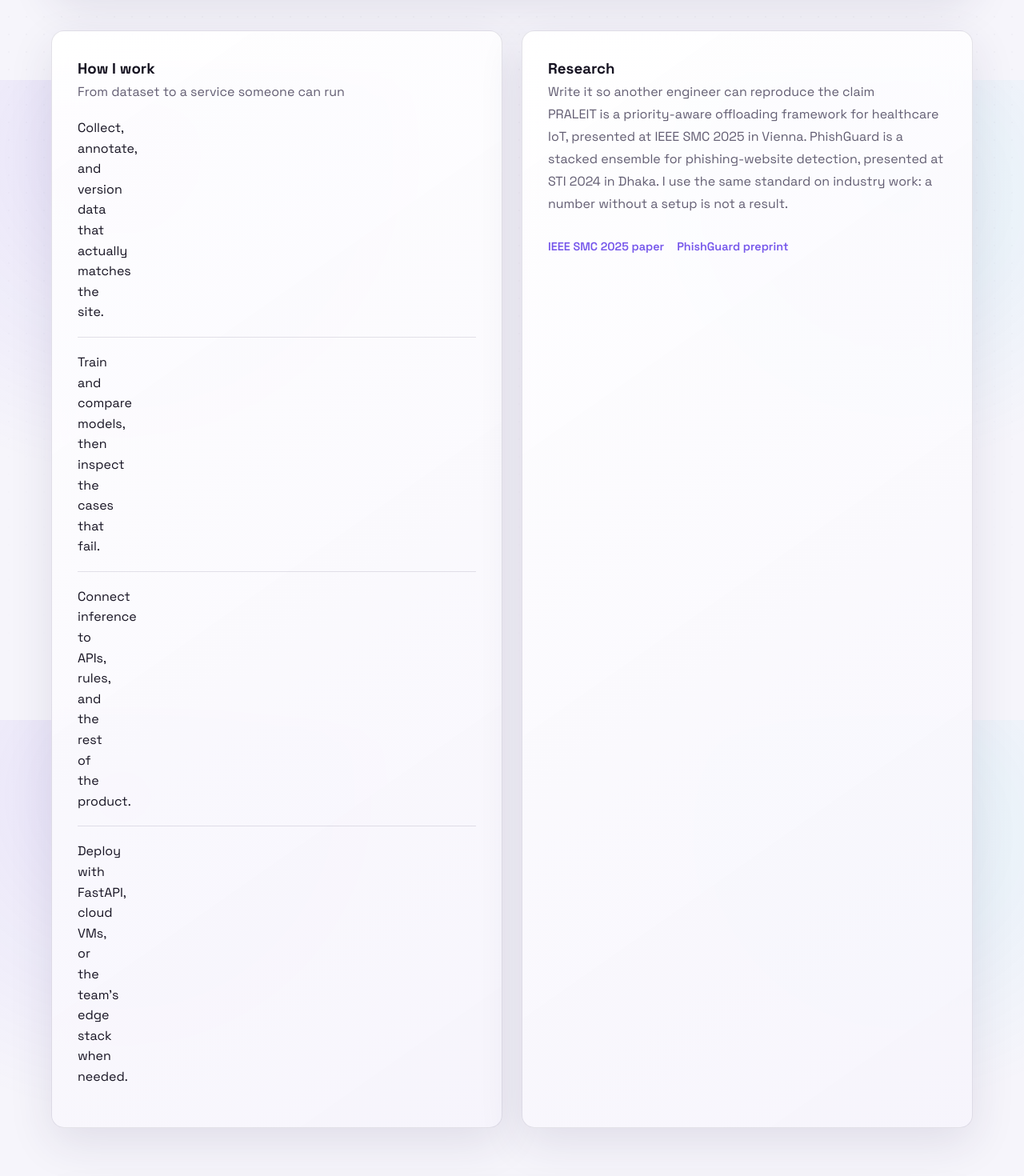
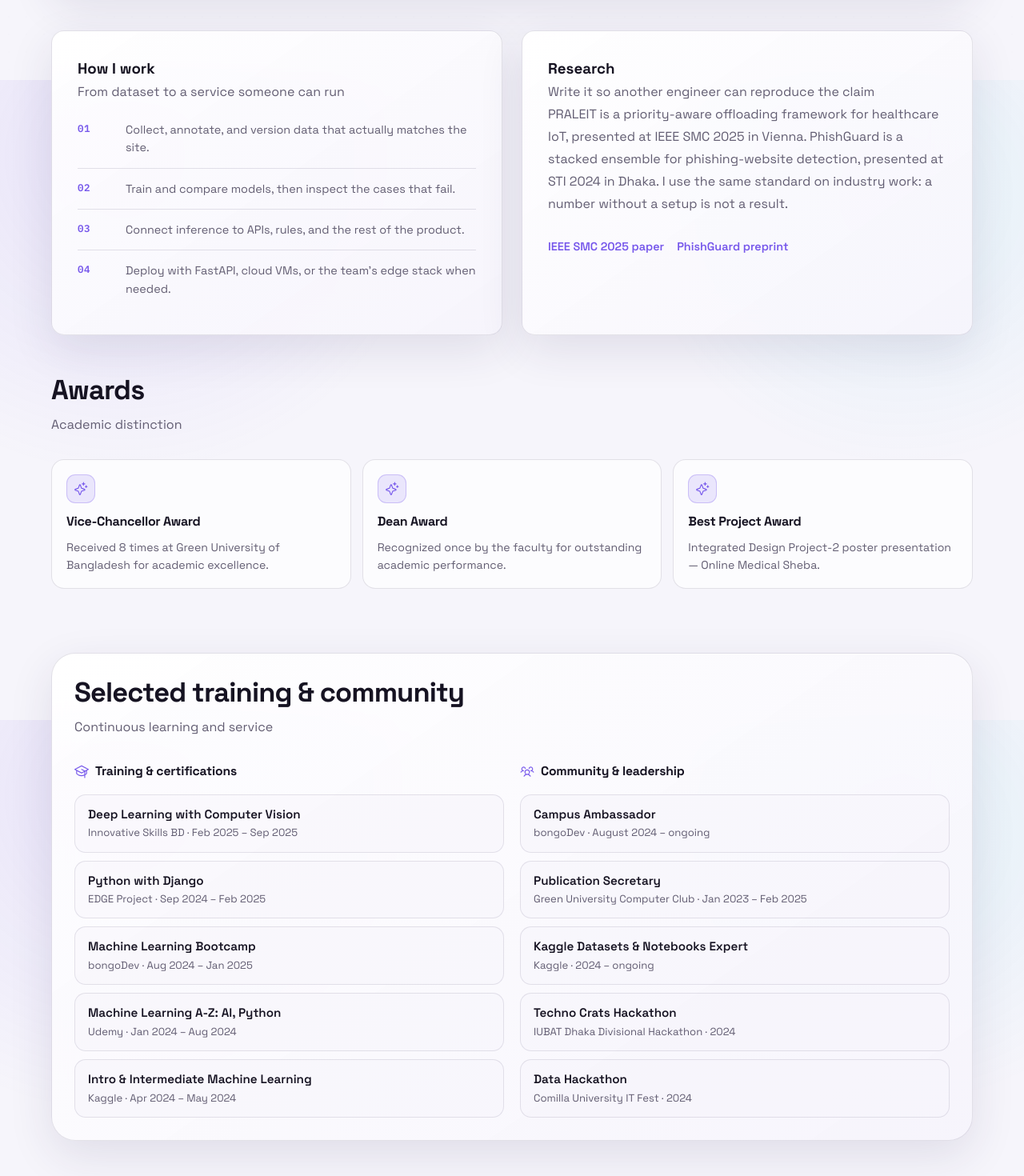
Before and after one commit to Hasibur013/hasib_ML_portfolio, a React (Vite) app: page /about in a window 1280 px wide. Shown: the part 2300-3770 px from the top of the page at 80% size. Built offline with nearby package versions, Linux system fonts and the light colour scheme.

Commit message:
Enhance About component layout and styling; refactor list elements to use ordered lists for clarity, and implement new CSS classes in overrides.css for improved card layouts and responsiveness in training, awards, and community sections.

```diff
--- a/src/components/About.jsx
+++ b/src/components/About.jsx
@@ -129,12 +129,19 @@ export default function About() {
           <article className="about-method-card">
             <h3>How I work</h3>
             <p>From dataset to a service someone can run</p>
-            <ul className="about-build-list">
-              <li>Collect, annotate, and version data that actually matches the site.</li>
-              <li>Train and compare models, then inspect the cases that fail.</li>
-              <li>Connect inference to APIs, rules, and the rest of the product.</li>
-              <li>Deploy with FastAPI, cloud VMs, or the team’s edge stack when needed.</li>
-            </ul>
+            <ol className="about-build-list">
+              {[
+                "Collect, annotate, and version data that actually matches the site.",
+                "Train and compare models, then inspect the cases that fail.",
+                "Connect inference to APIs, rules, and the rest of the product.",
+                "Deploy with FastAPI, cloud VMs, or the team’s edge stack when needed.",
+              ].map((step, index) => (
+                <li key={step}>
+                  <span>{String(index + 1).padStart(2, "0")}</span>
+                  <p>{step}</p>
+                </li>
+              ))}
+            </ol>
           </article>
           <article className="about-method-card">
             <h3>Research</h3>
@@ -155,16 +162,18 @@ export default function About() {
           </article>
         </div>
 
-        <div className="about-block" aria-labelledby="awards-title">
+        <div className="about-awards" aria-labelledby="awards-title">
           <div className="about-block-heading">
             <h3 id="awards-title">Awards</h3>
             <p>Academic distinction</p>
           </div>
-          <div className="about-achievement-grid">
+          <div className="about-awards-grid">
             {awards.map((item) => (
-              <article className="about-achievement" key={item.title}>
-                <Icon name="sparkle" className="about-achievement-icon" />
-                <h3>{item.title}</h3>
+              <article className="about-award-card" key={item.title}>
+                <span className="about-award-icon" aria-hidden="true">
+                  <Icon name="sparkle" size={18} />
+                </span>
+                <h4>{item.title}</h4>
                 <p>{item.detail}</p>
               </article>
             ))}
@@ -177,29 +186,35 @@ export default function About() {
             <p>Continuous learning and service</p>
           </div>
           <div className="about-support-grid">
-            <div>
-              <h4>Training & certifications</h4>
-              <ul className="about-simple-list">
+            <div className="about-support-column">
+              <h4 className="about-support-heading">
+                <Icon name="cap" size={18} />
+                Training & certifications
+              </h4>
+              <ul className="about-support-list">
                 {certifications.map((item) => (
-                  <li key={item.title}>
-                    <strong>{item.title}</strong>
-                    <span>
+                  <li className="about-support-item" key={item.title}>
+                    <p className="about-support-title">{item.title}</p>
+                    <p className="about-support-meta">
                       {item.org} · {item.date}
-                    </span>
+                    </p>
                   </li>
                 ))}
               </ul>
             </div>
-            <div>
-              <h4>Community & leadership</h4>
-              <ul className="about-simple-list">
+            <div className="about-support-column">
+              <h4 className="about-support-heading">
+                <Icon name="users" size={18} />
+                Community & leadership
+              </h4>
+              <ul className="about-support-list">
                 {community.map((item) => (
-                  <li key={item.title}>
-                    <strong>{item.title}</strong>
-                    <span>
+                  <li className="about-support-item" key={item.title}>
+                    <p className="about-support-title">{item.title}</p>
+                    <p className="about-support-meta">
                       {item.org}
                       {item.date ? ` · ${item.date}` : ""}
-                    </span>
+                    </p>
                   </li>
                 ))}
               </ul>
--- a/src/overrides.css
+++ b/src/overrides.css
@@ -1133,6 +1133,177 @@ main#main-content:not(.home-page) > .section:first-child > .container,
   display: block;
   color: var(--text-secondary);
   font-size: 0.9rem;
+}
+
+/* Training & community — card rows (fixes broken 24px icon-column layout) */
+.about-support {
+  padding: 28px !important;
+  border-radius: 18px;
+}
+
+.about-support-grid {
+  display: grid !important;
+  grid-template-columns: repeat(2, minmax(0, 1fr)) !important;
+  gap: 20px !important;
+}
+
+.about-support-grid > div {
+  padding: 0 !important;
+  border: 0 !important;
+}
+
+.about-support-column {
+  min-width: 0;
+  display: grid;
+  gap: 12px;
+  align-content: start;
+}
+
+.about-support-heading {
+  display: inline-flex;
+  align-items: center;
+  gap: 8px;
+  margin: 0 0 4px;
+  color: var(--text-primary);
+  font-size: 0.98rem;
+  font-weight: 650;
+  letter-spacing: -0.01em;
+}
+
+.about-support-heading svg {
+  color: var(--accent-primary);
+}
+
+.about-support-list {
+  list-style: none;
+  margin: 0;
+  padding: 0;
+  display: grid;
+  gap: 10px;
+}
+
+.about-support-item {
+  display: grid !important;
+  grid-template-columns: 1fr !important;
+  gap: 4px !important;
+  margin: 0;
+  padding: 14px 16px !important;
+  border: 1px solid color-mix(in srgb, var(--border-default) 88%, transparent);
+  border-radius: 14px;
+  background: color-mix(in srgb, var(--bg-canvas) 55%, transparent);
+}
+
+.about-support-title {
+  margin: 0;
+  color: var(--text-primary);
+  font-size: 0.95rem;
+  font-weight: 600;
+  line-height: 1.35;
+}
+
+.about-support-meta {
+  margin: 0;
+  color: var(--text-secondary);
+  font-size: 0.82rem;
+  line-height: 1.4;
+}
+
+@media (max-width: 768px) {
+  .about-support-grid {
+    grid-template-columns: 1fr !important;
+  }
+}
+
+/* How I work — numbered steps matching CSS grid expectations */
+.about-build-list {
+  display: grid !important;
+  gap: 0 !important;
+  margin: 18px 0 0;
+  padding: 0;
+  list-style: none;
+}
+
+.about-build-list li {
+  display: grid !important;
+  grid-template-columns: 46px minmax(0, 1fr) !important;
+  gap: 14px !important;
+  align-items: start;
+  margin: 0;
+  padding: 14px 0 !important;
+  border-top: 1px solid color-mix(in srgb, var(--border-default) 80%, transparent);
+}
+
+.about-build-list li:first-child {
+  border-top: 0;
+  padding-top: 4px !important;
+}
+
+.about-build-list li > span {
+  color: var(--accent-primary);
+  font-family: var(--font-mono);
+  font-size: 0.78rem;
+  font-weight: 650;
+  letter-spacing: 0.04em;
+  line-height: 1.6;
+}
+
+.about-build-list li > p {
+  margin: 0 !important;
+  color: var(--text-secondary);
+  font-size: 0.9rem;
+  line-height: 1.55;
+}
+
+/* Awards — light cards in one row, no heavy nested block boxing */
+.about-awards {
+  margin-top: 48px;
+}
+
+.about-awards-grid {
+  display: grid;
+  grid-template-columns: repeat(3, minmax(0, 1fr));
+  gap: 14px;
+}
+
+.about-award-card {
+  display: grid;
+  gap: 10px;
+  align-content: start;
+  min-width: 0;
+  padding: 18px;
+  border: 1px solid var(--border-default);
+  border-radius: 16px;
+  background: color-mix(in srgb, var(--bg-default) 88%, transparent);
+}
+
+.about-award-icon {
+  width: 36px;
+  height: 36px;
+  display: inline-grid;
+  place-items: center;
+  border-radius: 11px;
+  color: var(--accent-primary);
+  background: color-mix(in srgb, var(--accent-primary) 13%, transparent);
+  border: 1px solid color-mix(in srgb, var(--accent-primary) 28%, transparent);
+}
+
+.about-award-card h4 {
+  margin: 0;
+  font-size: 1rem;
+  letter-spacing: -0.02em;
+}
+
+.about-award-card p {
+  margin: 0;
+  color: var(--text-secondary);
+  font-size: 0.88rem;
+  line-height: 1.5;
+}
+
+@media (max-width: 900px) {
+  .about-awards-grid {
+    grid-template-columns: 1fr;
+  }
 }
 
 .about-research-links {
```
